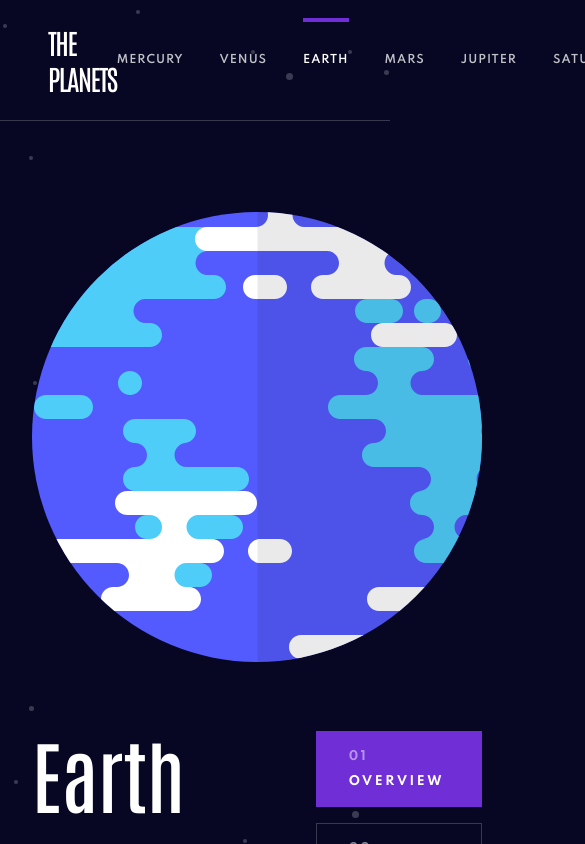
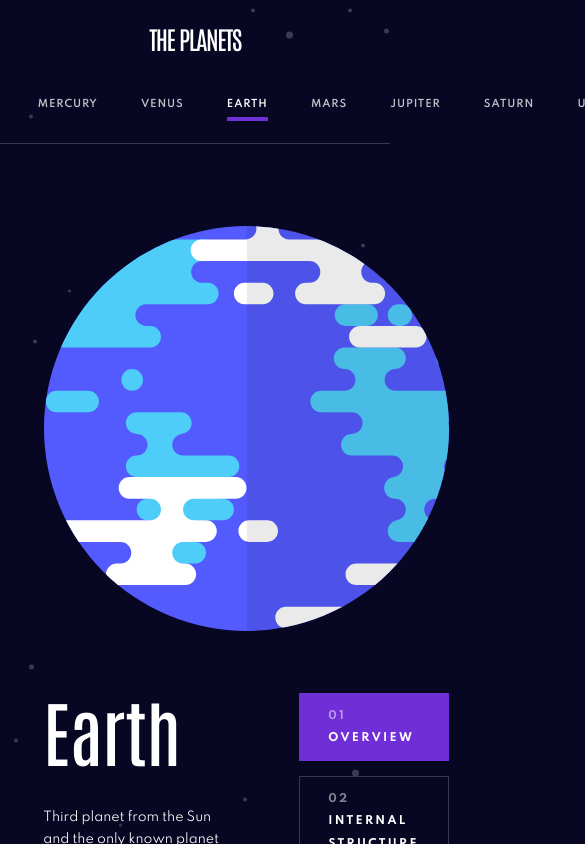
Before and after one commit to Euuphi/planet-facts, a React (Create React App) app: page /earth in a window 390 px wide. Shown: the top 844 px of the page, 585 px wide, since content can reach past the window. Built offline with nearby package versions, Linux system fonts and the light colour scheme.

Commit message:
Adjust Header component below 1104px

```diff
--- a/src/components/Header.js
+++ b/src/components/Header.js
@@ -2,6 +2,8 @@ import React from "react";
 import styled from "styled-components";
 // Themes
 import colors from "styles/colors";
+// Medai Query
+import screen from "styles/screens";
 // Components
 import Nav from "./Nav";
 
@@ -11,6 +13,12 @@ const HeaderContainer = styled.header`
     align-items: center;
     justify-content: space-between;
     padding: 2.4rem 4.8rem;
+
+    @media ${screen.laptopS} {
+        flex-direction: column;
+        gap: 4.8rem;
+        padding: 2.4rem 4.2rem 3.6rem;
+    }
 `;
 
 const Title = styled.span`
--- a/src/components/Nav.js
+++ b/src/components/Nav.js
@@ -7,13 +7,19 @@ import colors from "styles/colors";
 // Media Query
 import screen from "styles/screens";
 
+const NavEl = styled.nav`
+    @media ${screen.laptopS} {
+        width: 100%;
+    }
+`;
+
 const NavList = styled.ul`
     display: flex;
     gap: 4.8rem;
     list-style: none;
 
     @media ${screen.laptopS} {
-        gap: 3.6rem;
+        justify-content: space-between;
     }
 `;
 
@@ -33,6 +39,12 @@ const NavItem = styled.li`
         color: #fff;
         border-top: 4px solid ${({ activeColor }) => activeColor};
         padding-top: 3.2rem;
+
+        @media ${screen.laptopS} {
+            border-top: none;
+            border-bottom: 4px solid ${({ activeColor }) => activeColor};
+            padding-bottom: 0.8rem;
+        }
     }
 `;
 
@@ -43,7 +55,7 @@ const Nav = () => {
     const planetColor = colors[planet].primary;
 
     return (
-        <nav>
+        <NavEl>
             <NavList>
                 {planetList.map((planet, index) => {
                     return (
@@ -59,7 +71,7 @@ const Nav = () => {
                     );
                 })}
             </NavList>
-        </nav>
+        </NavEl>
     );
 };
 
--- a/src/components/Section.js
+++ b/src/components/Section.js
@@ -10,7 +10,7 @@ const Section = styled.section`
     }
 
     @media ${screen.laptopS} {
-        padding: 3.2rem;
+        padding: 4.8rem;
         padding-top: 8rem;
     }
 `;
--- a/src/index.css
+++ b/src/index.css
@@ -63,10 +63,11 @@
         2 / 4 / 8 / 12 / 16 / 24 / 32 / 48 / 64 / 80 / 96 / 128
 
 --- Media Queries
-1280px (Laptop) - 80em
-768px (Tablet) - 48em
-384px (Mobile) - 24em
-
+        1360px - 85em : Laptop
+        1104px - 69em : Laptop (small)
+        896px - 56em : Tablet (large)
+        768px - 48em : Tablet
+        384px - 24em : Mobile
 
 */
 
@@ -86,3 +87,10 @@ body {
     color: #fff;
     font-family: "Spartan", sans-serif;
 }
+
+/* Below 1104px - Laptop (small) */
+@media (max-width: 69em) {
+    html {
+        font-size: 56.25%;
+    }
+}
```
